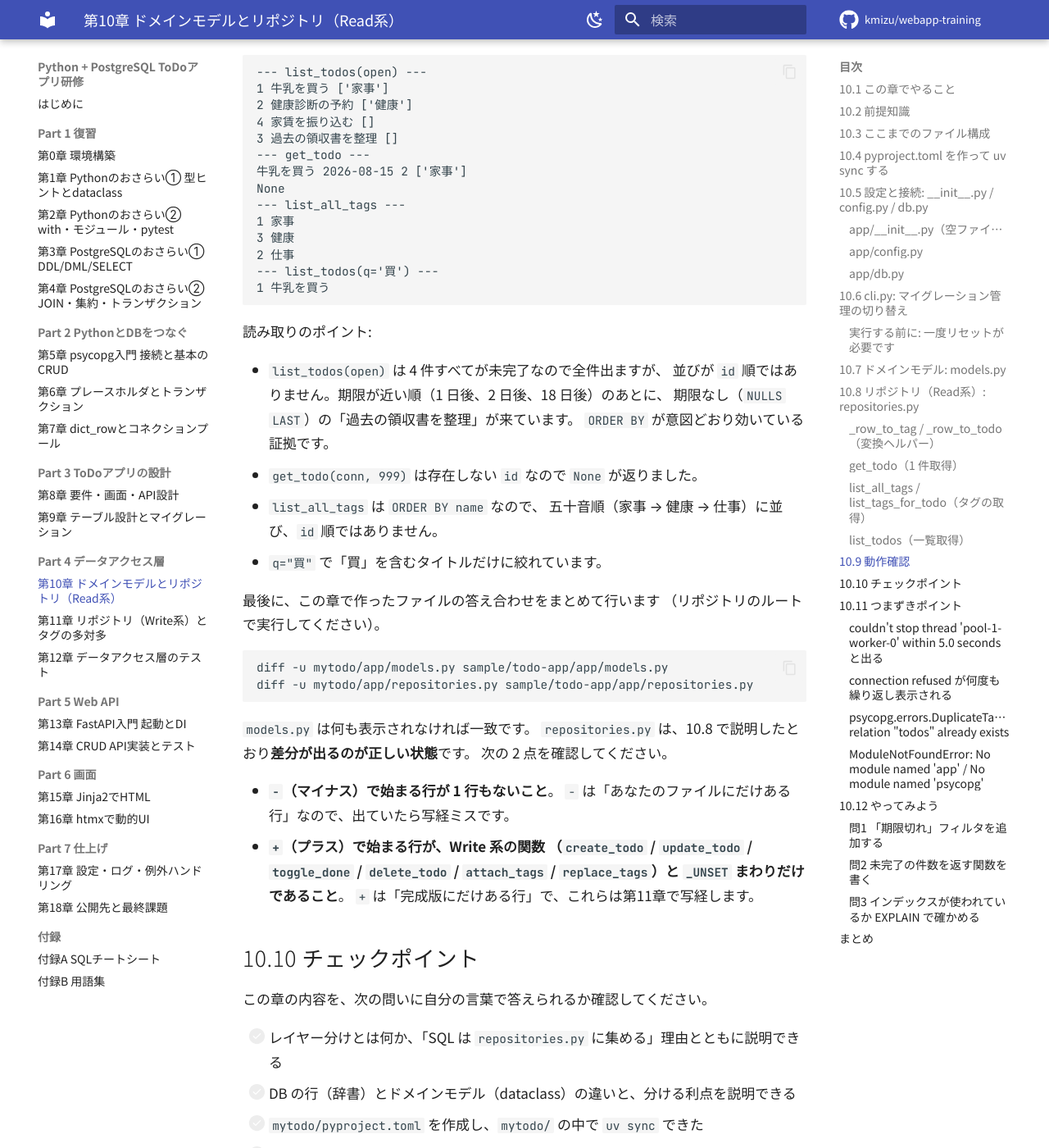
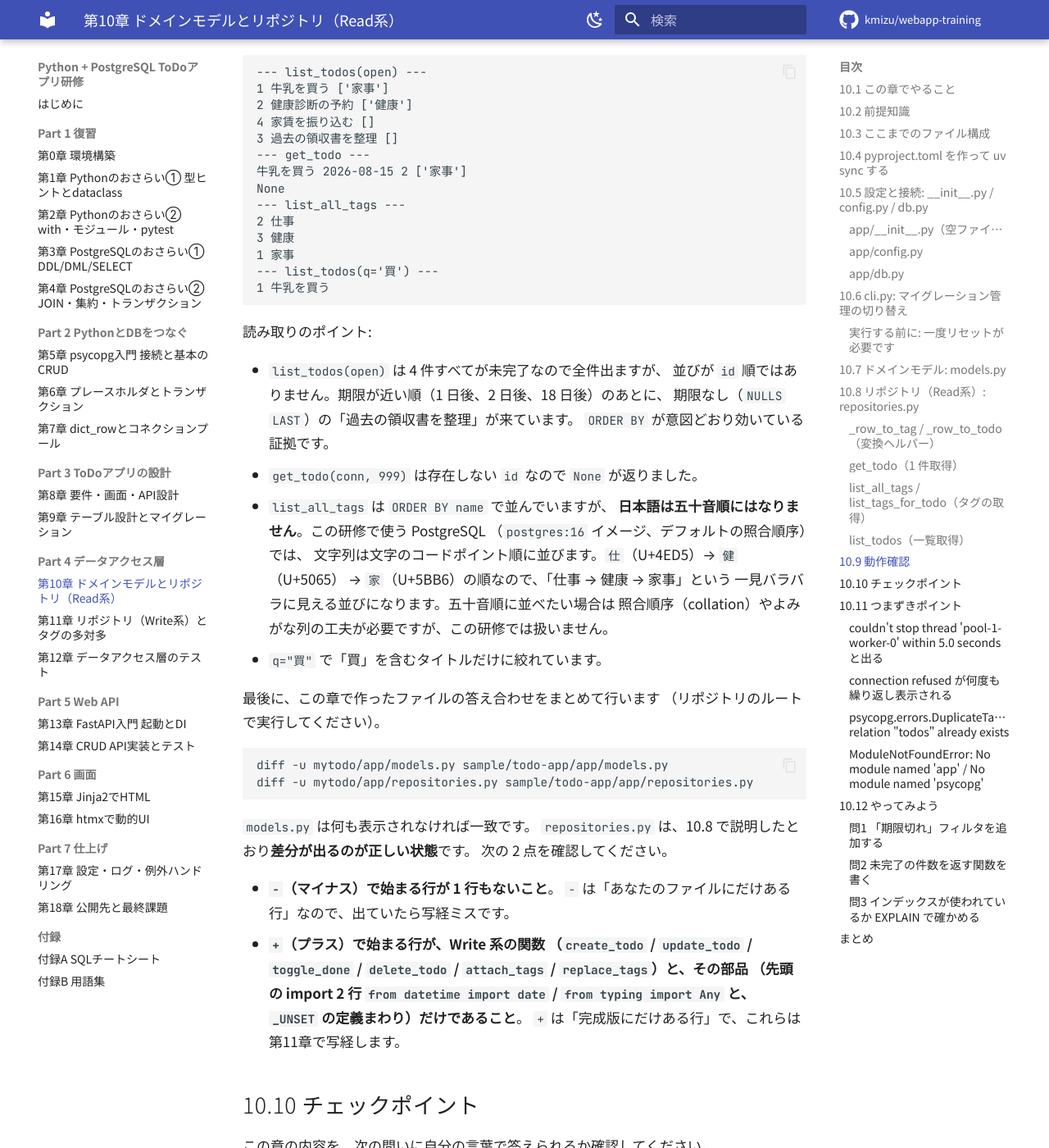
Before and after one commit to kmizu/webapp-training, an MkDocs documentation site: the page built from docs/10-data-read.md, in a window 1280 px wide and 1400 px high, scrolled down 16915 px. Shown: the whole window at 82% size. Built offline with MkDocs 1.6.1 and Material for MkDocs 9.7.7, drawn with Linux system fonts in a browser that asks for light colours; comment, search, counter and statistics services are not loaded; some of the changed text lies outside the part shown.

Commit message:
docs: address review feedback on 10-data-read.md

````diff
--- a/docs/10-data-read.md
+++ b/docs/10-data-read.md
@@ -788,9 +788,9 @@ uv run python try_read.py
 牛乳を買う 2026-08-15 2 ['家事']
 None
 --- list_all_tags ---
+2 仕事
+3 健康
 1 家事
-3 健康
-2 仕事
 --- list_todos(q='買') ---
 1 牛乳を買う
 ```
@@ -802,8 +802,13 @@ None
   期限なし（`NULLS LAST`）の「過去の領収書を整理」が来ています。
   `ORDER BY` が意図どおり効いている証拠です。
 - `get_todo(conn, 999)` は存在しない `id` なので `None` が返りました。
-- `list_all_tags` は `ORDER BY name` なので、
-  五十音順（家事 → 健康 → 仕事）に並び、`id` 順ではありません。
+- `list_all_tags` は `ORDER BY name` で並んでいますが、
+  **日本語は五十音順にはなりません**。この研修で使う PostgreSQL
+  （`postgres:16` イメージ、デフォルトの照合順序）では、
+  文字列は文字のコードポイント順に並びます。`仕`（U+4ED5）→ `健`（U+5065）
+  → `家`（U+5BB6）の順なので、「仕事 → 健康 → 家事」という
+  一見バラバラに見える並びになります。五十音順に並べたい場合は
+  照合順序（collation）やよみがな列の工夫が必要ですが、この研修では扱いません。
 - `q="買"` で「買」を含むタイトルだけに絞れています。
 
 最後に、この章で作ったファイルの答え合わせをまとめて行います
@@ -822,7 +827,9 @@ diff -u mytodo/app/repositories.py sample/todo-app/app/repositories.py
   `-` は「あなたのファイルにだけある行」なので、出ていたら写経ミスです。
 - **`+`（プラス）で始まる行が、Write 系の関数
   （`create_todo` / `update_todo` / `toggle_done` / `delete_todo` /
-  `attach_tags` / `replace_tags`）と `_UNSET` まわりだけであること**。
+  `attach_tags` / `replace_tags`）と、その部品
+  （先頭の import 2 行 `from datetime import date` / `from typing import Any` と、
+  `_UNSET` の定義まわり）だけであること**。
   `+` は「完成版にだけある行」で、これらは第11章で写経します。
 
 ## 10.10 チェックポイント
````
Also changed, not shown: other parts of docs/10-data-read.md (+6 -6 lines).
